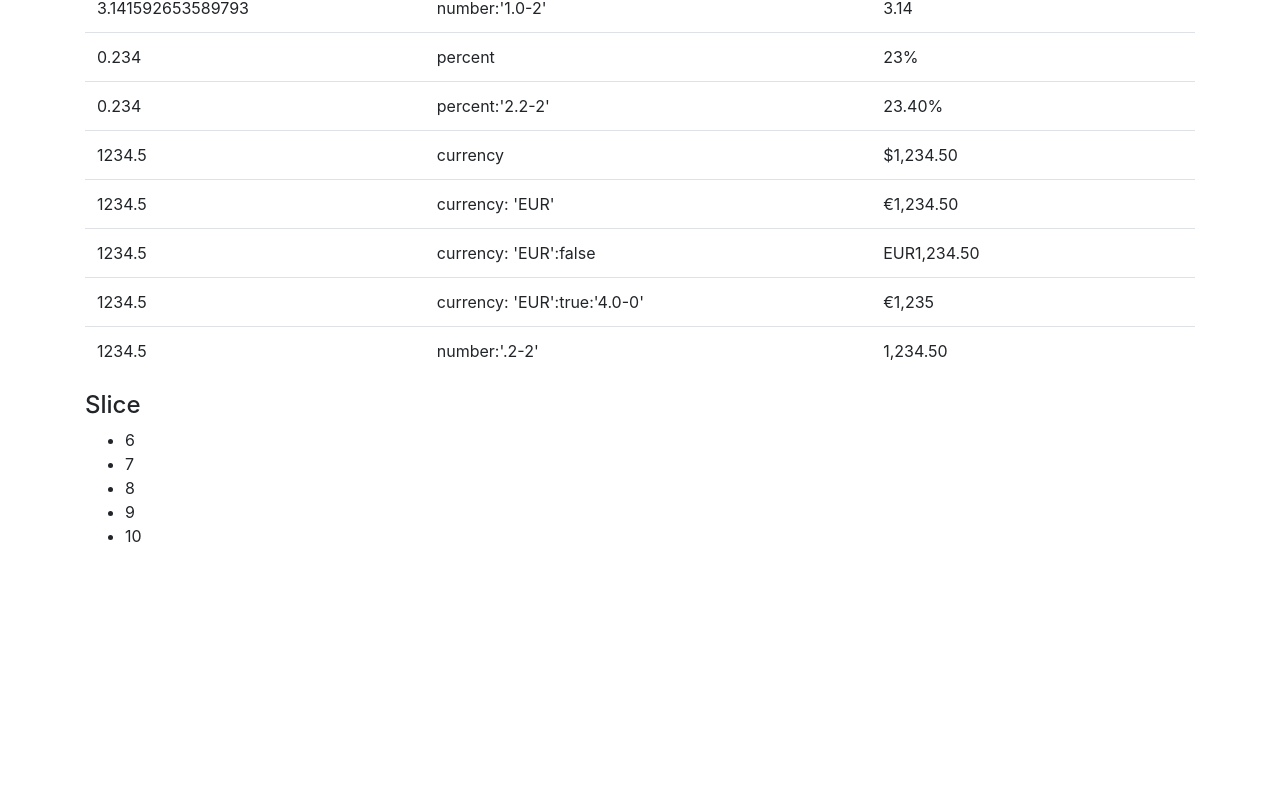
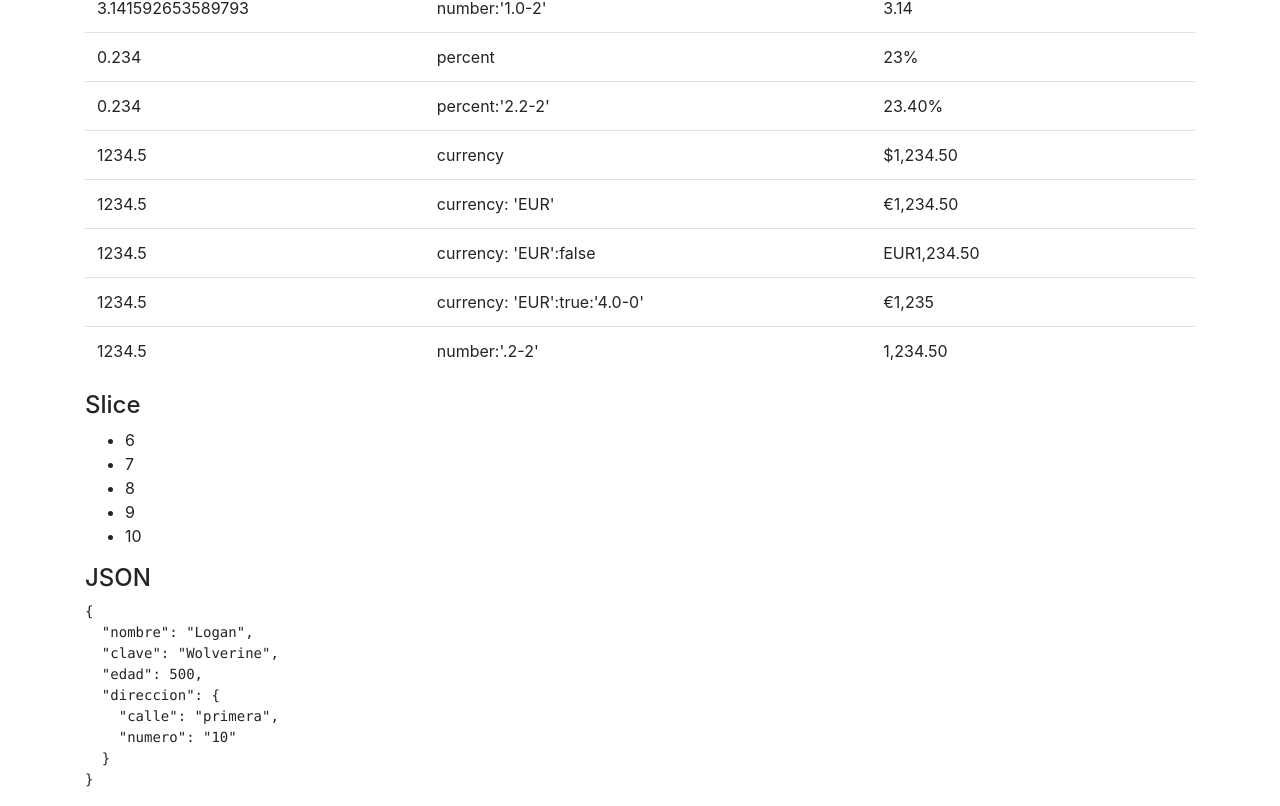
Before and after one commit to makadown/ng7-pipes, an Angular app: page / in a window 1280 px wide. Shown: the part 447-1253 px from the top of the page. Before the commit the page ends 1011 px from the top, so only its background shows below. Built offline with nearby package versions, Linux system fonts and the light colour scheme.

Commit message:
agregado pipe json

```diff
--- a/src/app/app.component.html
+++ b/src/app/app.component.html
@@ -83,6 +83,7 @@
         <td>number:'.2-2'</td>
         <td>{{salario | number:'.2-2'}}</td>
       </tr>
+
     </tbody>
   </table>
 
@@ -90,4 +91,8 @@
   <ul>
     <li *ngFor="let item of arreglo | slice:5:20">{{item}}</li>
   </ul>
+
+  <h4>JSON</h4>
+  <pre>{{ heroe | json }}</pre>
+
 </div>
--- a/src/app/app.component.ts
+++ b/src/app/app.component.ts
@@ -11,5 +11,14 @@
   arreglo= [1,2,3,4,5,6,7,8,9,10];
   PI = Math.PI;
   a = 0.234;
-  salario= 1234.5
+  salario= 1234.5;
+  heroe = {
+    nombre: "Logan",
+    clave: "Wolverine",
+    edad: 500,
+    direccion: {
+      calle: "primera",
+      numero: "10"
+    }
+  };
 }
```
